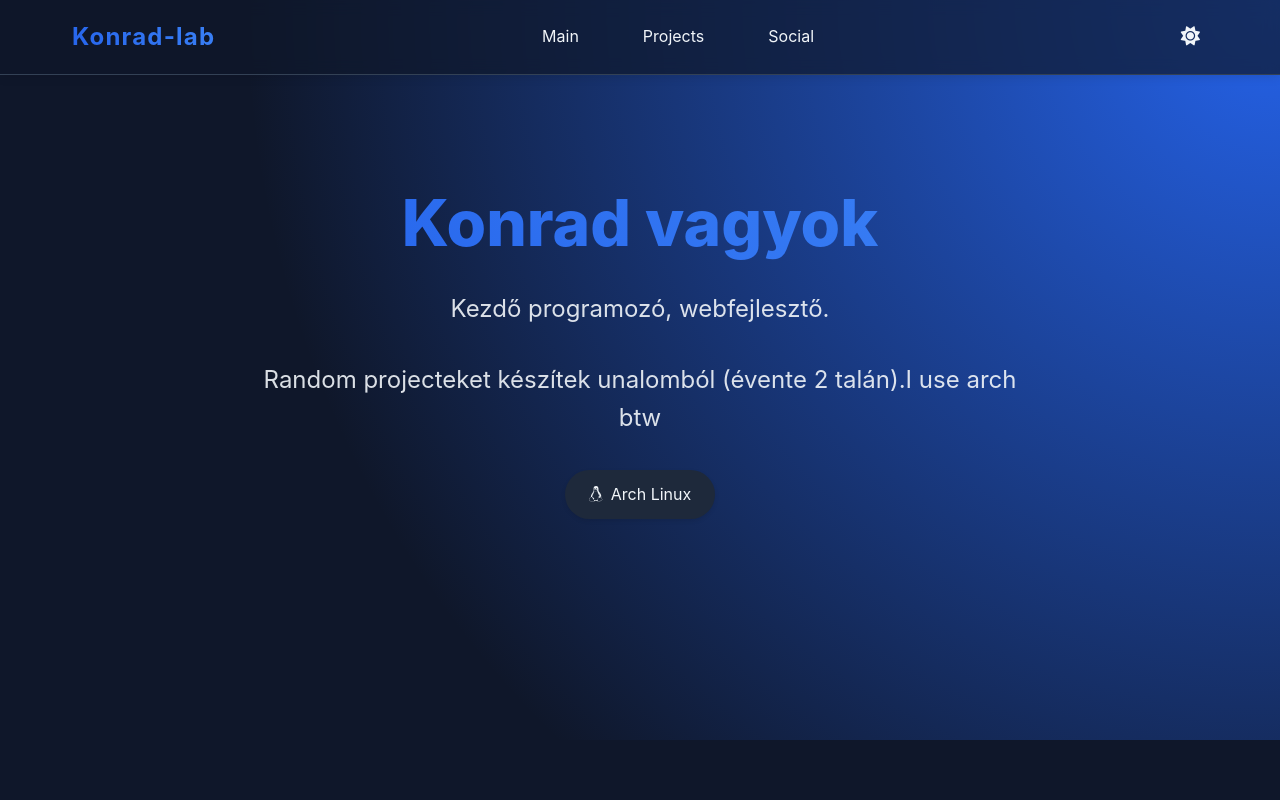
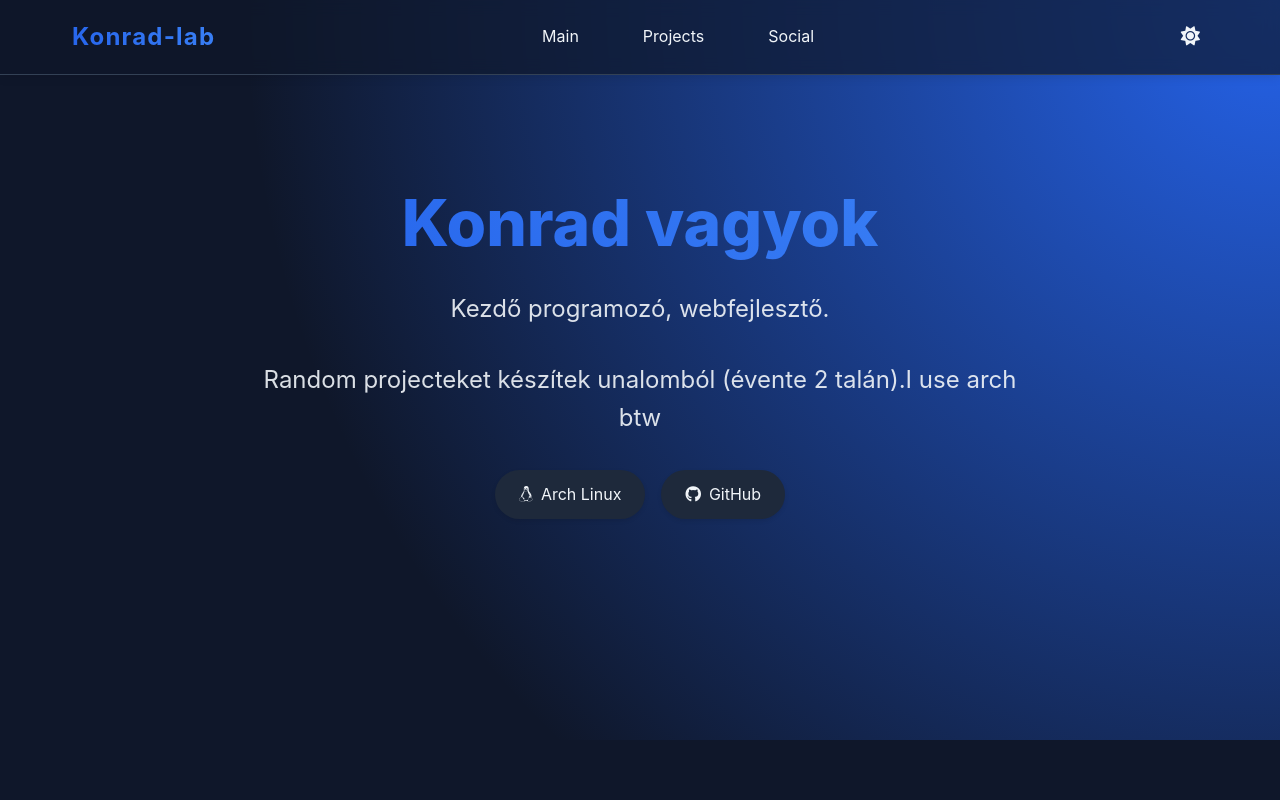
Before and after one commit to Konrad-lab/Konrad-lab.github.io, a plain HTML site: page index.html in a window 1280 px wide. Shown: the top 800 px of the page. Drawn offline with Linux system fonts and the light colour scheme.

Commit message:
Update index.html

```diff
--- a/index.html
+++ b/index.html
@@ -31,9 +31,12 @@
                 <p class="subtitle">Kezdő programozó, webfejlesztő. </p>
                 <p class="subtitle">Random projecteket készítek unalomból (évente 2 talán).I use arch btw</p>
                 <div class="social-links">
-                    <a href="archlinux.org" class="social-link" target="_blank">
+                    <a href="https://archlinux.org/" class="social-link" target="_blank">
                         <i class="fab fa-linux"></i>
                         <span>Arch Linux</span></a>
+                    <a href="https://github.com/Konrad-lab" class="social-link" target="_blank">
+                        <i class="fab fa-github"></i>
+                        <span>GitHub</span></a>
                 </div>
                 <br>
                 <br>
@@ -101,12 +104,6 @@
                     <i class="fab fa-youtube"></i>
                     <span>YouTube</span>
                 </a>
-
-                <a href="https://github.com/Konrad-lab" class="social-card github" target="_blank">
-                    <i class="fab fa-github"></i>
-                    <span>GitHub</span>
-                </a>
-
                 <a href="https://discord.gg/mMKwaAVhVK" class="social-card discord" target="_blank">
                     <i class="fab fa-discord"></i>
                     <span>Discord</span>
```
